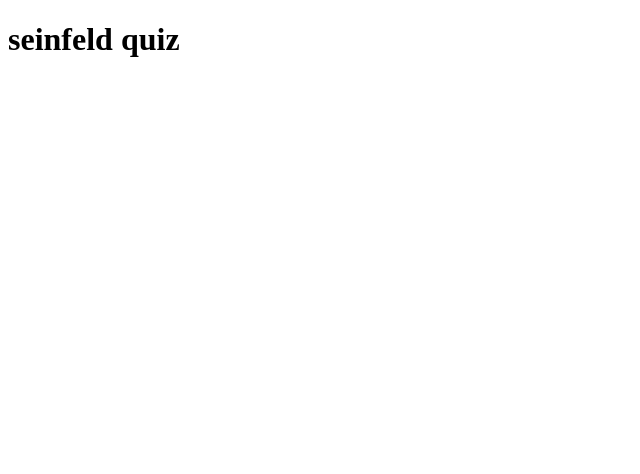
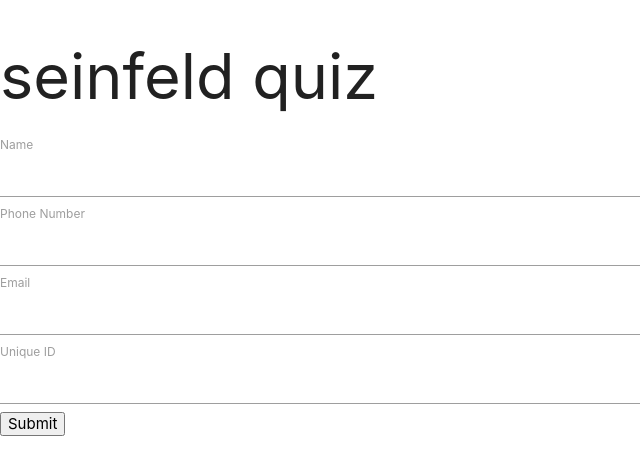
Before and after one commit to benwiv/Seinfeld-Quiz, a website: page app/public/quiz.html in a window 1280 px wide. Shown: the whole page, without its empty margins (0-640 px from the left). Drawn offline with nearby package versions, Linux system fonts and the light colour scheme; files that its build step writes are made by us from their sources.

Commit message:
added CSS files and materialize connection

```diff
--- /dev/null
+++ b/app/assets/css/reset.css
@@ -0,0 +1,142 @@
+/* http://meyerweb.com/eric/tools/css/reset/
+   v2.0 | 20110126
+   License: none (public domain)
+*/
+
+html,
+body,
+div,
+span,
+applet,
+object,
+iframe,
+h1,
+h2,
+h3,
+h4,
+h5,
+h6,
+p,
+blockquote,
+pre,
+a,
+abbr,
+acronym,
+address,
+big,
+cite,
+code,
+del,
+dfn,
+em,
+img,
+ins,
+kbd,
+q,
+s,
+samp,
+small,
+strike,
+strong,
+sub,
+sup,
+tt,
+var,
+b,
+u,
+i,
+center,
+dl,
+dt,
+dd,
+ol,
+ul,
+li,
+fieldset,
+form,
+label,
+legend,
+table,
+caption,
+tbody,
+tfoot,
+thead,
+tr,
+th,
+td,
+article,
+aside,
+canvas,
+details,
+embed,
+figure,
+figcaption,
+footer,
+header,
+hgroup,
+menu,
+nav,
+output,
+ruby,
+section,
+summary,
+time,
+mark,
+audio,
+video {
+
+  /* Positioning */
+  margin: 0;
+  vertical-align: baseline;
+
+  /* Box-model */
+  padding: 0;
+
+  /* Typography */
+  font-size: 100%;
+  font: inherit;
+
+  /* Visual */
+  border: 0;
+
+}
+
+/* HTML5 display-role reset for older browsers */
+article,
+aside,
+details,
+figcaption,
+figure,
+footer,
+header,
+hgroup,
+menu,
+nav,
+section { display: block; }
+
+body { line-height: 1; }
+
+ol,
+ul { list-style: none; }
+
+blockquote,
+q { quotes: none; }
+
+blockquote:before,
+blockquote:after,
+q:before,
+q:after {
+
+  /* Misc */
+  content: '';
+  content: none;
+
+}
+
+table {
+
+  /* Visual */
+  border-collapse: collapse;
+  border-spacing: 0;
+
+}
--- a/app/public/quiz.html
+++ b/app/public/quiz.html
@@ -4,13 +4,37 @@
   <meta charset="UTF-8">
   <meta name="viewport" content="width=device-width, initial-scale=1.0">
   <meta http-equiv="X-UA-Compatible" content="ie=edge">
+
+  <link rel="stylesheet" href="./assets/css/reset.css">
+  <link rel="stylesheet" href="./assets/css/style.css">
+  <link href="https://fonts.googleapis.com/icon?family=Material+Icons" rel="stylesheet">
+  <link rel="stylesheet" href="https://cdnjs.cloudflare.com/ajax/libs/materialize/1.0.0/css/materialize.min.css">
+
   <title>Seinfeld Quiz</title>
 </head>
 <body>
   <h1>seinfeld quiz</h1>
 
   <section>
-    <p></p>
+    <form>
+      <div>
+        <label for="name">Name</label>
+        <input type="text" id="input-name">
+      </div>
+      <div class="form-group">
+        <label for="reserve-phone">Phone Number</label>
+        <input type="text" id="input-phone">
+      </div>
+      <div class="form-group">
+        <label for="reserve-email">Email</label>
+        <input type="text" id="reserve-email">
+      </div>
+      <div class="form-group">
+        <label for="reserve-unique-id">Unique ID</label>
+        <input type="text" id="reserve-unique-id">
+      </div>
+      <button type="submit">Submit</button>
+    </form>
   </section>
 </body>
 </html>
```
Also changed, not shown: app/public/index.html (+10 -3 lines), app/assets/css/style.css (added).
